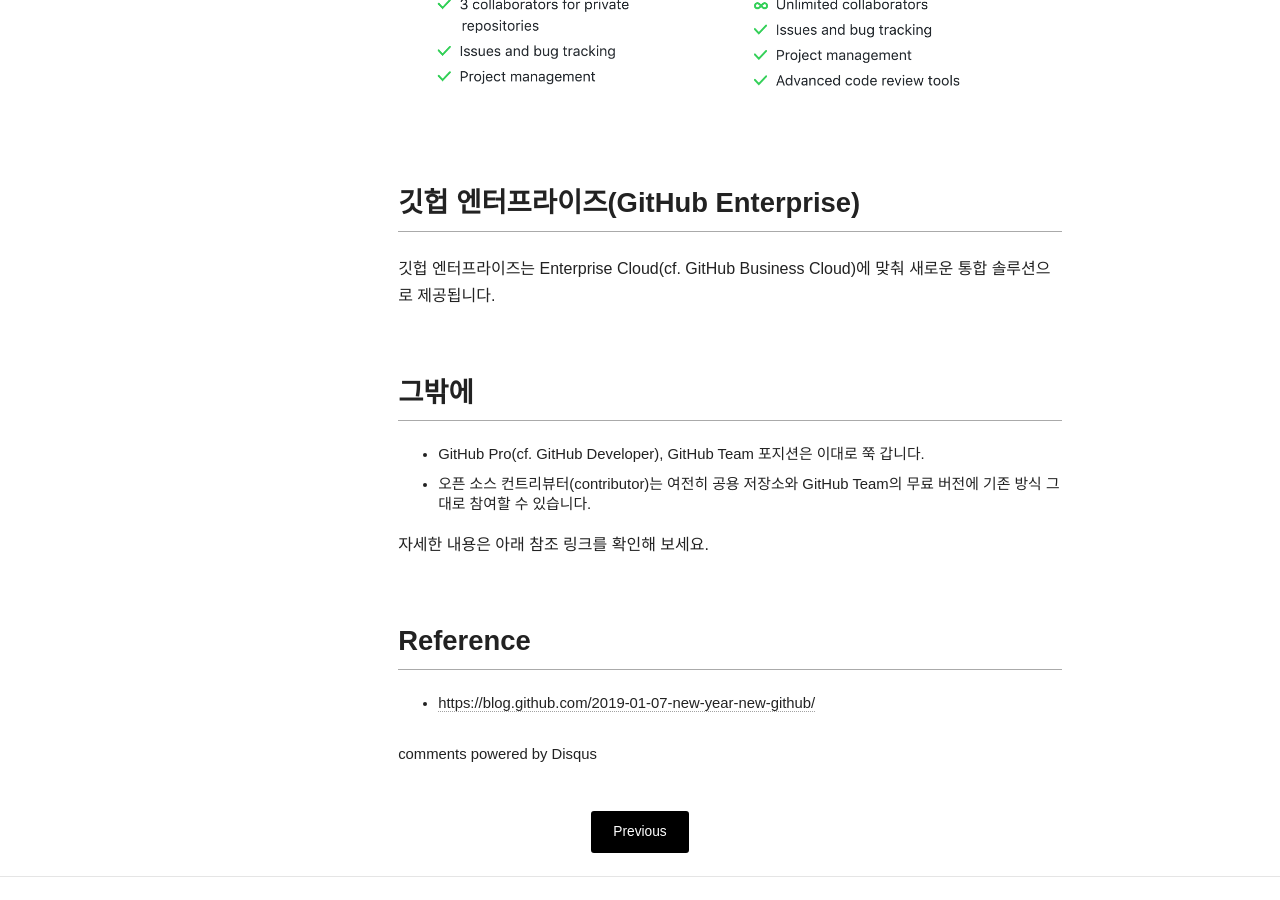
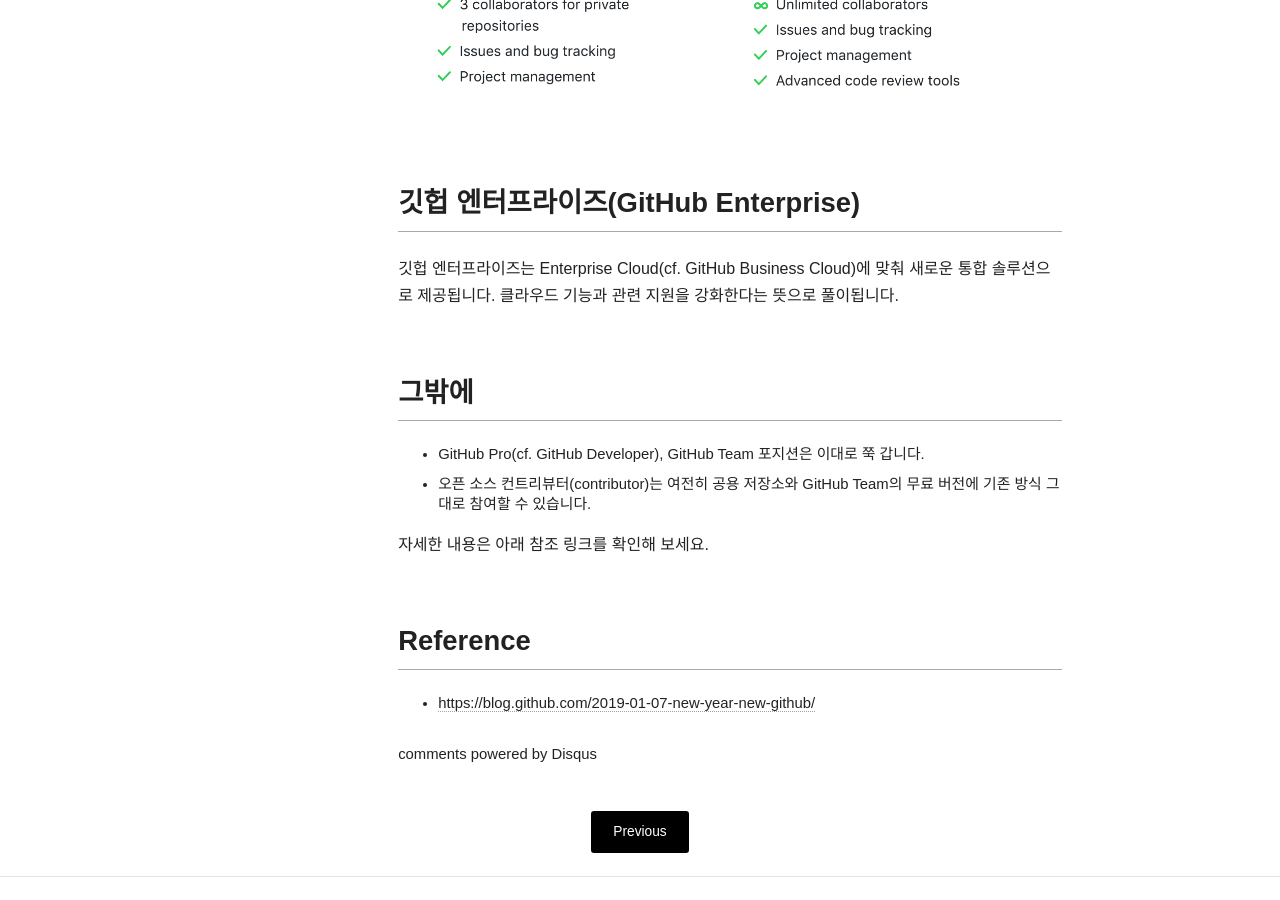
Before and after one commit to djkeh/djkeh.github.io, a Jekyll site: the page built from _posts/articles/2019-01-08-Github-goes-free-kor.md, in a window 1280 px wide and 900 px high, scrolled down 1309 px. Built offline with Jekyll 4.4.1, drawn with Linux system fonts in a browser that asks for light colours; nearby versions of some CDN libraries; comment, search, counter and statistics services are not loaded.

Commit message:
Update article - github goes free

```diff
--- a/_posts/articles/2019-01-08-Github-goes-free-kor.md
+++ b/_posts/articles/2019-01-08-Github-goes-free-kor.md
@@ -26,7 +26,7 @@
 
 ## 깃헙 엔터프라이즈(GitHub Enterprise)
 
-깃헙 엔터프라이즈는 Enterprise Cloud(cf. GitHub Business Cloud)에 맞춰 새로운 통합 솔루션으로 제공됩니다.
+깃헙 엔터프라이즈는 Enterprise Cloud(cf. GitHub Business Cloud)에 맞춰 새로운 통합 솔루션으로 제공됩니다. 클라우드 기능과 관련 지원을 강화한다는 뜻으로 풀이됩니다.
 
 
 ## 그밖에
```
